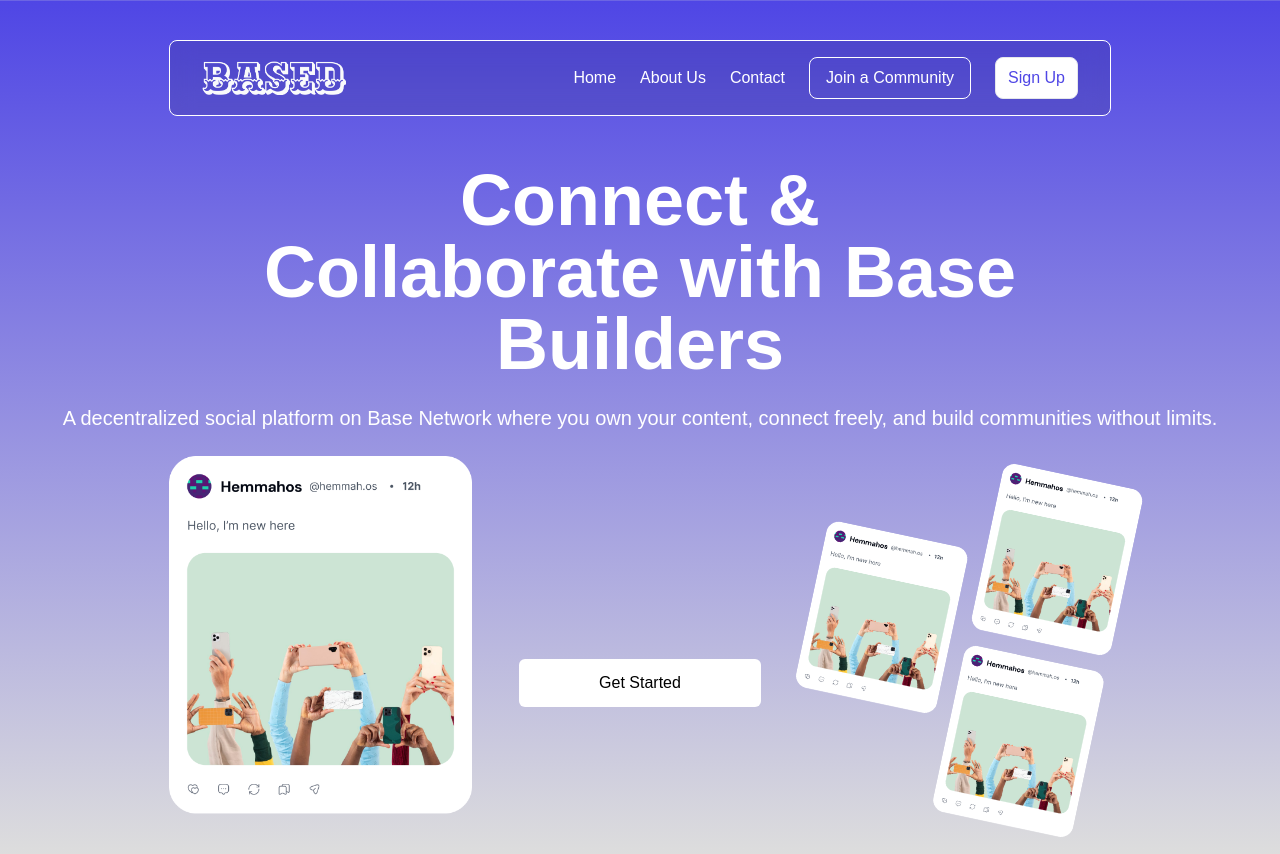
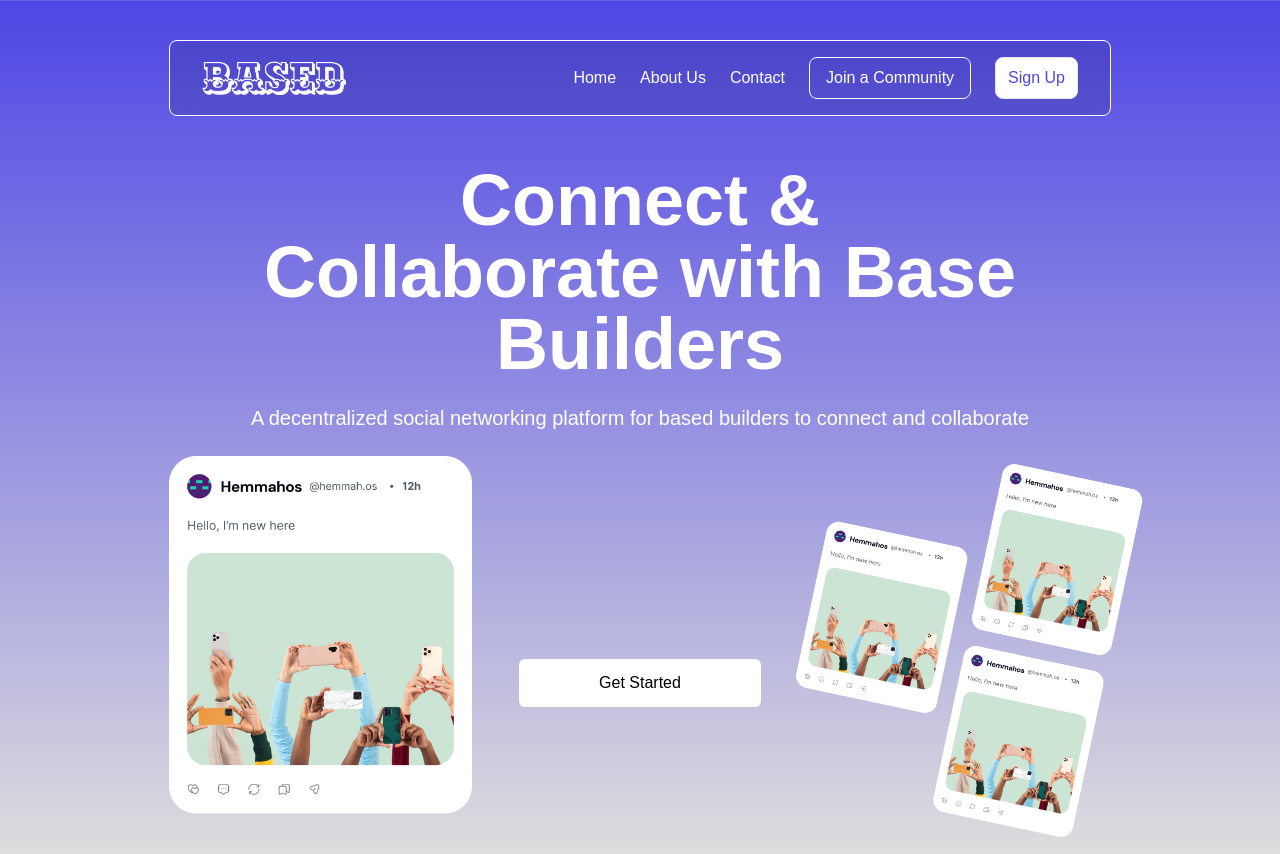
Before and after one commit to Bee-code-tech/BASED, a Next.js app: page / in a window 1280 px wide. Built offline with nearby package versions, Linux system fonts and the light colour scheme.

Commit message:
Text edit

```diff
--- a/app/page.tsx
+++ b/app/page.tsx
@@ -86,8 +86,7 @@ export default function Home() {
 </div>
         {/* Subheading */}
         <p className="text-xl font-light ">
-          A decentralized social platform on Base Network where you own your content, connect freely,
-          and build communities without limits.
+          A decentralized social networking platform for based builders to connect and collaborate
         </p>
 
        {/* Grid Section */}
```
